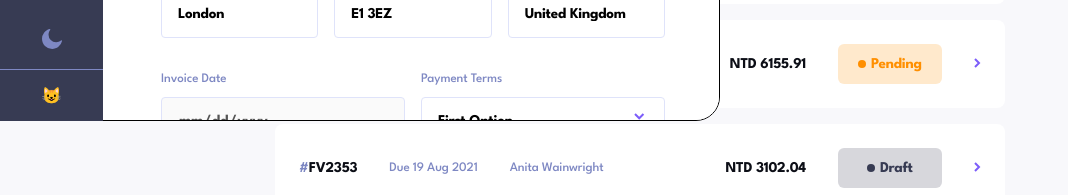
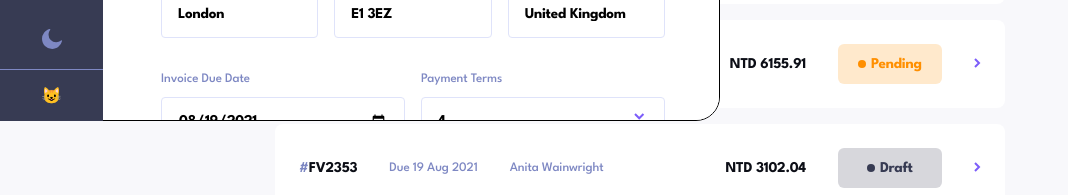
Before and after one commit to billybenntt/portfolio-project-6-invoice_app, a React (Vite) app: page / in a window 1280 px wide. Both pictures are taken after a click on the element "New Invoice". Shown: the part 679-874 px from the top of the page, without its empty margins (0-1068 px from the left). Built offline with nearby package versions, Linux system fonts and the light colour scheme.

Commit message:
select input added to state change option

```diff
--- a/src/components/InvoiceForm.tsx
+++ b/src/components/InvoiceForm.tsx
@@ -17,6 +17,8 @@ function InvoiceForm() {
         clientName,
         clientEmail,
         description,
+        paymentTerms,
+        paymentDue,
         clientAddress,
         senderAddress,
         items
@@ -43,6 +45,11 @@ function InvoiceForm() {
 
     const onItemCreate = () => {
         dispatch(createItem())
+    }
+
+    const onOptionChange = (propData: any) => {
+        const {name, value} = propData
+        dispatch(handleChange({inputName: name, inputValue: value}))
     }
 
 
@@ -120,7 +127,6 @@ function InvoiceForm() {
                             onChange={onAddressChange}
                             value={senderAddress.city}
                         />
-
                         <FormRow label="Post Code"
                             name="postCode"
                             onChange={onAddressChange}
@@ -137,8 +143,16 @@ function InvoiceForm() {
                 {/*BILL DATE*/}
                 <div>
                     <div className="invoice-group">
-                        <FormRowDate label="Invoice Date"/>
-                        <FormRowSelect label="Payment Terms"/>
+                        <FormRowDate label="Invoice Due Date"
+                            name="paymentDue"
+                            value={paymentDue}
+                            onChange={onChange}
+                        />
+                        <FormRowSelect label="Payment Terms"
+                            name="paymentTerms"
+                            value={paymentTerms}
+                            onChange={onOptionChange}
+                        />
                     </div>
                     <div>
                         <FormRow label="Project Description"
--- a/src/components/subcomponents/FormRowDate.tsx
+++ b/src/components/subcomponents/FormRowDate.tsx
@@ -1,17 +1,19 @@
-type formRow = {
-    label: string
-}
 
 
-function FormRowDate(props: formRow) {
+function FormRowDate(props: any) {
 
-    const {label} = props
-
+    const {label, name, value, onChange} = props
 
     return (
         <div className="form__row">
-            <label htmlFor="" className="form__label">{label}</label>
-            <input type="date" className="form__input" disabled={true}/>
+            <label htmlFor={name} className="form__label">{label}</label>
+            <input type="date"
+                className="form__input"
+                id={name}
+                name={name}
+                value={value}
+                onChange={onChange}
+                disabled={false}/>
         </div>
 
     )
--- a/src/components/subcomponents/FormRowSelect.tsx
+++ b/src/components/subcomponents/FormRowSelect.tsx
@@ -1,47 +1,44 @@
 import IconImg from '../../assets/icon-arrow-down.svg'
-import React, {useState} from "react";
-
-type formRow = {
-    label: string
-}
+import {useState} from "react";
 
 
-function FormRowSelect(props:    formRow) {
+function FormRowSelect(props: any) {
 
-    const [value, setValue] = useState("First Option");
+    const {label, name, onChange, value} = props
+
+    // Local State Value
+    const [currentValue, setCurrentValue] = useState(value);
+
+    // Show/Hide Option Control
     const [show, setShow] = useState("hide");
 
-
-    const {label} = props
-
-    const handleToggle = () => {
-        setShow("show");
-    };
-
-    const handleOption = (value: string) => {
-        setValue(value)
-        setShow("");
+    // Update value with Central and Local State & Close Option
+    const sendValue = (newValue: number) => {
+        setCurrentValue(newValue);
+        onChange({ name, value: newValue});
+        setShow("hide")
     }
-
-    const handleChange = (e: React.ChangeEvent<HTMLInputElement>) => {
-        // Update the state when the input value changes
-        console.log(e.target.value)
-        setShow("");
-    };
 
 
     return (
         <div className="form__row-select">
-            <label htmlFor="" className="form__label">{label}</label>
-            <input type="text" value={value} className="form__input" onClick={handleToggle} onChange={handleChange}/>
+            <label htmlFor={name} className="form__label">{label}</label>
+            <input type="text"
+                className="form__input"
+                id={name}
+                name={name}
+                onChange={() => sendValue}
+                value={currentValue}
+                onClick={() => setShow("show")}
+            />
             <span className="form__input-icon">
                 <img src={IconImg} alt="form__input-icon"/>
             </span>
             <ul className={`form__select ${show}`} onMouseLeave={() => setShow("")}>
-                <li className="form__select-item" onClick={() => handleOption("option 1")}>option 1</li>
-                <li className="form__select-item" onClick={() => handleOption("option 2")}>option 2</li>
-                <li className="form__select-item" onClick={() => handleOption("option 3")}>option 3</li>
-                <li className="form__select-item" onClick={() => handleOption("option 4")}>option 4</li>
+                <li className="form__select-item" onClick={() => sendValue(1)}>Option 1</li>
+                <li className="form__select-item" onClick={() => sendValue(2)}>Option 2</li>
+                <li className="form__select-item" onClick={() => sendValue(3)}>Option 3</li>
+                <li className="form__select-item" onClick={() => sendValue(4)}>Option 4</li>
             </ul>
         </div>
 
--- a/src/data/sampleAllData.tsx
+++ b/src/data/sampleAllData.tsx
@@ -4,7 +4,7 @@ const sampleAllData = [
         "createdAt": "2021-08-18",
         "paymentDue": "2021-08-19",
         "description": "Re-branding",
-        "paymentTerms": 1,
+        "paymentTerms": 4,
         "clientName": "Jensen Huang",
         "clientEmail": "jensenh@mail.com",
         "status": "paid",
```
